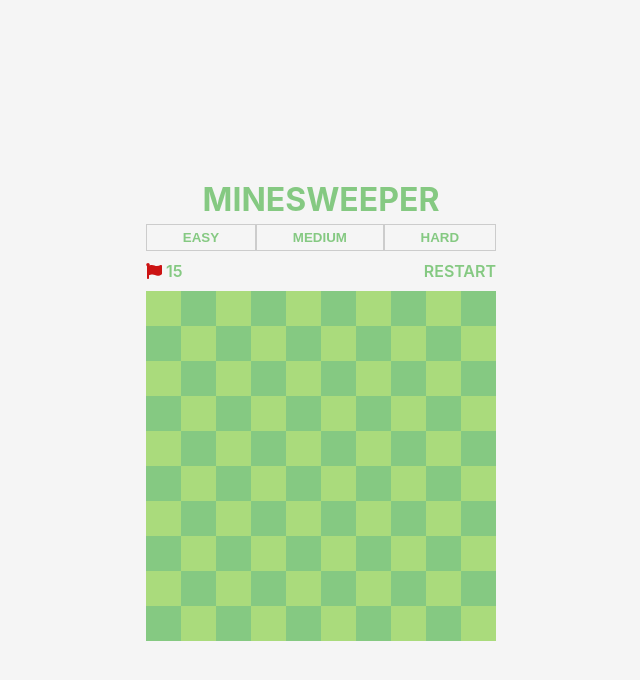
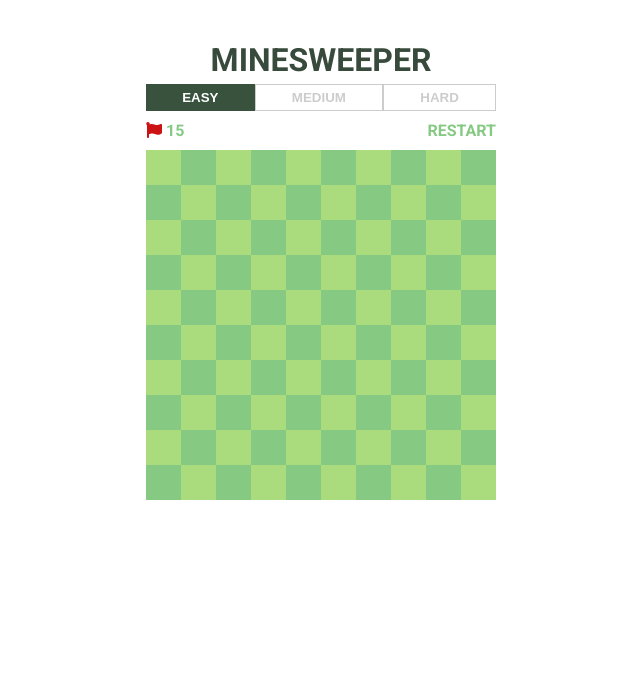
Before and after one commit to Mcri/minesweeper, a React (Create React App) app: page / in a window 1280 px wide. Shown: the top 680 px of the page, without its empty margins (319-959 px from the left). Built offline with nearby package versions, Linux system fonts and the light colour scheme.

Commit message:
small style changes

```diff
--- a/src/components/cell/cell.style.ts
+++ b/src/components/cell/cell.style.ts
@@ -17,6 +17,7 @@ export default styled.div<StyledCellProp>`
   font-weight: 600;
   color: ${(props) => props.color};
   background-color: ${(props) => props.bg};
+
   > svg#flag {
     color: rgb(204, 19, 19);
   }
--- a/src/components/minesweeper/levels/levels.component.tsx
+++ b/src/components/minesweeper/levels/levels.component.tsx
@@ -3,18 +3,31 @@ import { StyledLevelsBar } from "./levels.style";
 
 type LevelsProps = {
   changeLevel: (e: React.MouseEvent<HTMLButtonElement, MouseEvent>) => void;
+  active: string;
 };
 
-export function Levels({ changeLevel }: LevelsProps) {
+export function Levels({ changeLevel, active }: LevelsProps) {
   return (
     <StyledLevelsBar>
-      <button onClick={changeLevel} value="EASY">
+      <button
+        onClick={changeLevel}
+        value="EASY"
+        className={active === "EASY" ? "active" : ""}
+      >
         EASY
       </button>
-      <button onClick={changeLevel} value="MEDIUM">
+      <button
+        onClick={changeLevel}
+        value="MEDIUM"
+        className={active === "MEDIUM" ? "active" : ""}
+      >
         MEDIUM
       </button>
-      <button onClick={changeLevel} value="HARD">
+      <button
+        onClick={changeLevel}
+        value="HARD"
+        className={active === "HARD" ? "active" : ""}
+      >
         HARD
       </button>
     </StyledLevelsBar>
--- a/src/components/minesweeper/levels/levels.style.ts
+++ b/src/components/minesweeper/levels/levels.style.ts
@@ -5,16 +5,20 @@ export const StyledLevelsBar = styled.section`
   justify-content: space-between;
   margin-bottom: 10px;
   button {
-    padding: 5px;
-    color: rgb(133, 201, 130);
+    padding: 5px 0;
+    color: #ccc;
     font-weight: 700;
     border: 1px solid #ccc;
     flex-grow: 1;
     outline: none;
     background: none;
     :hover {
-      background-color: rgb(133, 201, 130);
+      color: rgb(207, 203, 56);
+    };
+    &.active {
+      background-color: rgb(56, 82, 62);
       color: white;
+      border: none;
     }
   }
 `;
--- a/src/components/minesweeper/messagebox/message.component.tsx
+++ b/src/components/minesweeper/messagebox/message.component.tsx
@@ -9,7 +9,7 @@ type MessageBoxProps = {
 
 export function MessageBox({ state, reset }: MessageBoxProps) {
   const message = (() => {
-    if (state === GameStatus.GAMEOVER) return "GAMEOVER";
+    if (state === GameStatus.GAMEOVER) return "GAME OVER";
     if (state === GameStatus.VICTORY) return "VICTORY";
   })();
   return (
--- a/src/components/minesweeper/messagebox/message.style.ts
+++ b/src/components/minesweeper/messagebox/message.style.ts
@@ -8,14 +8,14 @@ export const StyledMessageContainer = styled.div`
   position: absolute;
   flex-direction: column;
   z-index: 300;
-  background-color: rgba(255, 255, 255, 0.3);
+  background-color: rgba(255, 255, 255, 0.2);
   width: 100%;
   height: 100%;
   bottom: 0;
   h2 {
     display: block;
     font-size: 3rem;
-    color: #2d61f1;
+    color: rgb(56, 82, 62);
     margin-bottom: 10px;
   }
   button {
@@ -23,10 +23,10 @@ export const StyledMessageContainer = styled.div`
     padding: 10px 20px;
     font-size: 1.1rem;
     border: none;
-    background-color: #2d61f1;
+    background-color: rgb(207, 203, 56);
     color: white;
     :hover {
-      background-color: #3b6df8;
+      background-color: rgb(201, 197, 24);
     }
   }
 `;
--- a/src/components/minesweeper/minesweeper.component.tsx
+++ b/src/components/minesweeper/minesweeper.component.tsx
@@ -1,4 +1,4 @@
-import React, { useState, useEffect } from "react";
+import React, { useState, useEffect, useCallback } from "react";
 import { BoardModel } from "../../models/BoardModel";
 import { NEIGHBOURS, GameStatus, LEVELS } from "../../constants";
 import Board from "../board/baoard.component";
@@ -35,7 +35,8 @@ export default function Minesweeper() {
       setGameState((prev) => ({ ...prev, status: GameStatus.VICTORY }));
   }, [cellLeft]);
 
-  const showAndExpand = (row: number, col: number): void => {
+  const showAndExpand = useCallback(
+    (row: number, col: number): void => {
       const cell = gameState.board.field[row][col];
       if (cell.isRevealed || cell.hasFlag) return;
       if (cell.hasMine) {
@@ -53,9 +54,12 @@ export default function Minesweeper() {
         r += row;
         if (gameState.board.checkLimits(r, c)) showAndExpand(r, c);
       }
-  };
+    },
+    [gameState.board]
+  );
 
-  const toggleFlag = (row: number, col: number) => {
+  const toggleFlag = useCallback(
+    (row: number, col: number) => {
       if (gameState.status === GameStatus.INPROGRESS) {
         let cell = gameState.board.field[row][col];
         if (cell.hasFlag) {
@@ -66,7 +70,9 @@ export default function Minesweeper() {
           cell.toggleFlag();
         }
       }
-  };
+    },
+    [gameState.board.field, gameState.level.mines, gameState.status, nFlags]
+  );
 
   const resetGame = (): void => {
     setGameState((prev) => ({
@@ -84,21 +90,18 @@ export default function Minesweeper() {
     e: React.MouseEvent<HTMLButtonElement, MouseEvent>
   ): void => {
     const value = (e.target as HTMLButtonElement).value;
+    const level = LEVELS[value];
     setGameState({
-      level: LEVELS[value],
+      level,
       status: GameStatus.INPROGRESS,
-      board: new BoardModel(
-        LEVELS[value].rows,
-        LEVELS[value].columns,
-        LEVELS[value].mines
-      ),
+      board: new BoardModel(level.rows, level.columns, level.mines),
     });
   };
 
   return (
     <main>
       <h1>Minesweeper</h1>
-      <Levels changeLevel={changeLevel} />
+      <Levels changeLevel={changeLevel} active={gameState.level.difficulty} />
       <GameTopbar nFlags={gameState.level.mines - nFlags} reset={resetGame} />
       <section style={{ position: "relative" }}>
         {gameState.status !== GameStatus.INPROGRESS && (
--- a/src/components/minesweeper/topbar/topbar.style.ts
+++ b/src/components/minesweeper/topbar/topbar.style.ts
@@ -12,5 +12,6 @@ export const StyledTopbar = styled.section`
   }
   > #restart:hover {
     text-decoration: underline;
+    color: rgb(207, 203, 56);
   }
 `;
--- a/src/index.css
+++ b/src/index.css
@@ -1,27 +1,21 @@
+@import url('https://fonts.googleapis.com/css2?family=Roboto:wght@400;700&display=swap');
+
 body {
   margin: 0;
-  font-family: -apple-system, BlinkMacSystemFont, 'Segoe UI', 'Roboto', 'Oxygen',
-    'Ubuntu', 'Cantarell', 'Fira Sans', 'Droid Sans', 'Helvetica Neue',
-    sans-serif;
+  font-family: 'Roboto', sans-serif;
   -webkit-font-smoothing: antialiased;
   -moz-osx-font-smoothing: grayscale;
 }
 
-code {
-  font-family: source-code-pro, Menlo, Monaco, Consolas, 'Courier New',
-    monospace;
-}
-
 .App {
-  background-color: rgb(245, 245, 245);
   height: 100vh;
   display: flex;
   justify-content: center;
-  align-items: center;
+  padding-top: 20px;
 }
 
 h1 {
-  color: rgb(133, 201, 130);
+  color: rgb(56, 74, 60);
   text-transform: uppercase;
   text-align: center;
   margin-bottom: 5px;
```
Lines whose indentation alone changed are shown as unchanged.
